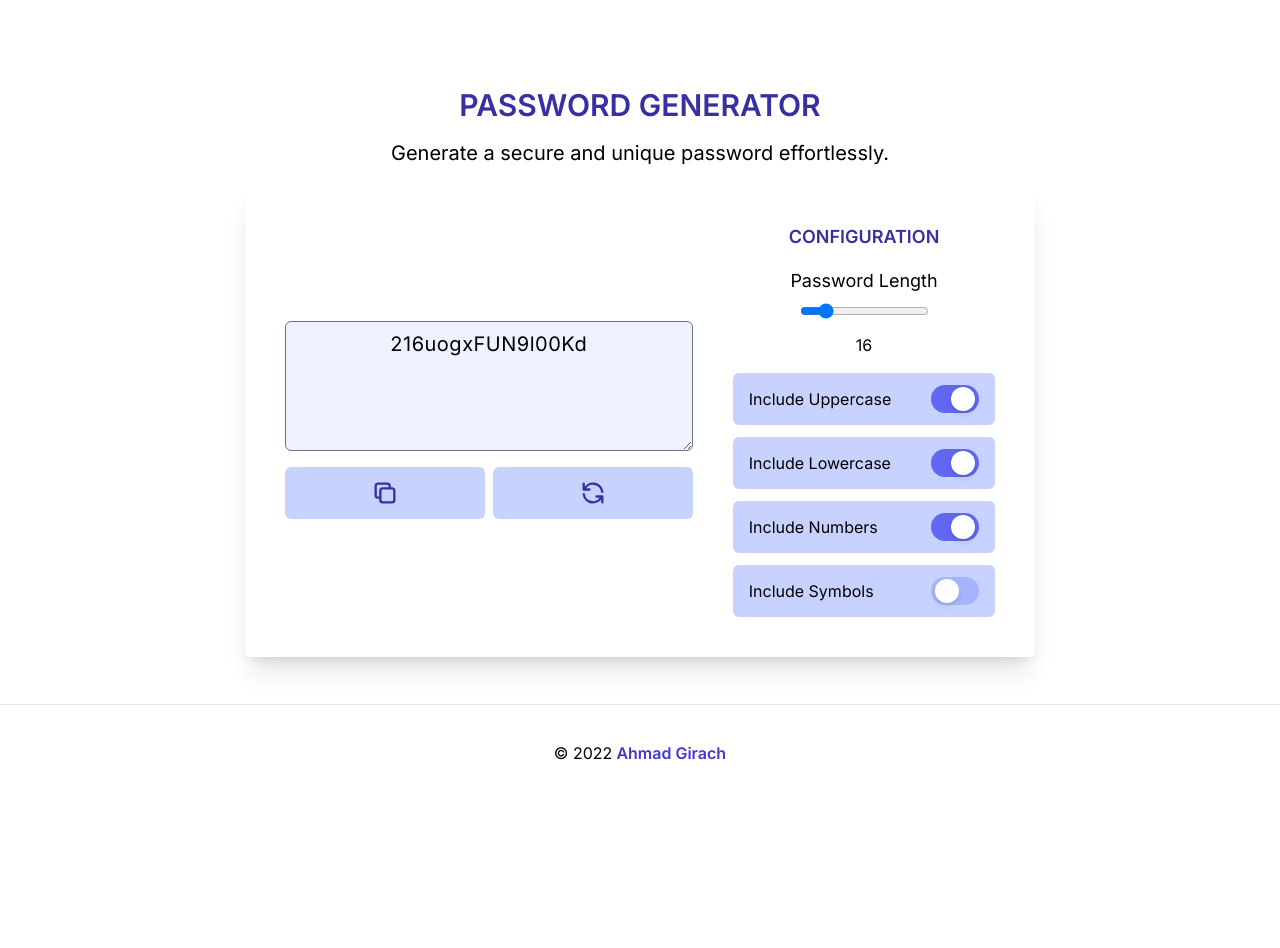
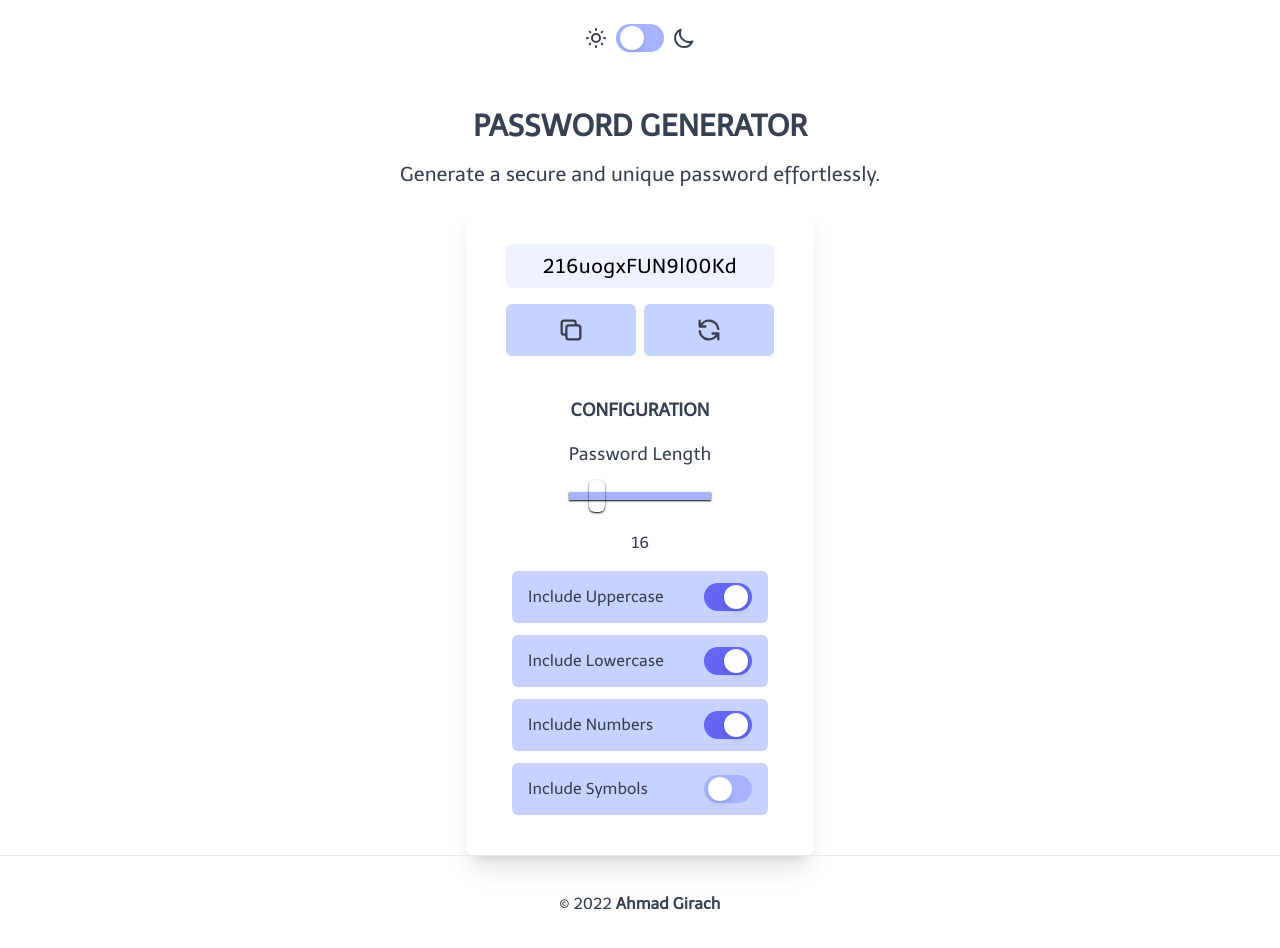
Before and after one commit to ahmadgirach/password-generator, a Next.js app: page / in a window 1280 px wide. Shown: the top 948 px of the page. Before the commit the page ends 800 px from the top, so only its background shows below. Built offline with nearby package versions, Linux system fonts and the light colour scheme.

Commit message:
[IMP] light/dark modes completed, misc imp

```diff
--- a/components/ConfigItem.tsx
+++ b/components/ConfigItem.tsx
@@ -10,7 +10,7 @@ type Props = {
 
 export const ConfigItem = ({ caption, id, checked, onChangeHandler }: Props) => {
     return (
-        <div className="flex justify-between items-center gap-10 rounded-md bg-indigo-200 px-4 py-3">
+        <div className="flex justify-between items-center gap-10 rounded-md bg-indigo-200 px-4 py-3 dark:text-darkPrimary">
             <p>{caption}</p>
             <ToggleButton id={id} checked={checked} onChangeHandler={onChangeHandler} />
         </div>
--- a/package.json
+++ b/package.json
@@ -6,7 +6,6 @@
     "start": "next start"
   },
   "dependencies": {
-    "@tailwindcss/forms": "^0.5.2",
     "next": "latest",
     "react": "18.1.0",
     "react-dom": "18.1.0"
--- a/pages/index.tsx
+++ b/pages/index.tsx
@@ -4,6 +4,7 @@ import React, { useEffect, useState } from 'react'
 import { generatePassword } from '../utils'
 import { Toaster, toast } from 'react-hot-toast'
 import { ConfigItem } from '../components/ConfigItem'
+import { ToggleButton } from '../components/ToggleButton'
 
 const Home: NextPage = () => {
 
@@ -13,6 +14,7 @@ const Home: NextPage = () => {
   const [numbers, setNumbers] = useState(true)
   const [symbols, setSymbols] = useState(false)
   const [length, setLength] = useState(16)
+  const [dark, setDark] = useState(false)
 
   const handleSliderChange = (e: React.ChangeEvent<HTMLInputElement>) => {
     setLength(e.target.valueAsNumber)
@@ -35,6 +37,19 @@ const Home: NextPage = () => {
     setSymbols(e.target.checked)
   }
 
+  const handleThemeChange = (e: React.ChangeEvent<HTMLInputElement>) => {
+    const { checked } = e.target
+    const root = typeof window !== 'undefined' ? window.document.documentElement : null
+    if (root) {
+      if (checked) {
+        root.classList.add('dark')
+      } else {
+        root.classList.remove('dark')
+      }
+    }
+    setDark(checked)
+  }
+
   const regeneratePassword = () => {
     const password = generatePassword(uppercase, lowercase, numbers, symbols, length)
     setPassword(password)
@@ -51,28 +66,42 @@ const Home: NextPage = () => {
   useEffect(regeneratePassword, [uppercase, lowercase, numbers, symbols, length])
 
   return (
-    <div className="flex flex-col items-center justify-center min-h-screen font-primary">
+    <div className="flex flex-col items-center justify-center min-h-screen font-primary text-gray-700 dark:bg-darkPrimary dark:text-darkSecondary">
       <Head>
-        <title>Password Manager</title>
+        <title>Secure Password Generator</title>
         <link rel="icon" href="/favicon.ico" />
       </Head>
 
-      <main className="w-full flex flex-1 flex-col items-center justify-center px-20 text-center gap-4">
-        <h2 className="font-bold text-3xl uppercase mt-10 text-indigo-800">Password Generator</h2>
+      <main className="w-full flex flex-1 flex-col items-center justify-center gap-4 px-20 text-center">
+        <div className="flex justify-end items-center gap-2 mt-6">
+          <button>
+            <svg xmlns="http://www.w3.org/2000/svg" className="h-6 w-6" fill="none" viewBox="0 0 24 24" stroke="currentColor" strokeWidth="2">
+              <path strokeLinecap="round" strokeLinejoin="round" d="M12 3v1m0 16v1m9-9h-1M4 12H3m15.364 6.364l-.707-.707M6.343 6.343l-.707-.707m12.728 0l-.707.707M6.343 17.657l-.707.707M16 12a4 4 0 11-8 0 4 4 0 018 0z" />
+            </svg>
+          </button>
+          <ToggleButton id='toggle' checked={dark} onChangeHandler={handleThemeChange} />
+          <button>
+            <svg xmlns="http://www.w3.org/2000/svg" className="h-6 w-6" fill="none" viewBox="0 0 24 24" stroke="currentColor" strokeWidth="2">
+              <path strokeLinecap="round" strokeLinejoin="round" d="M20.354 15.354A9 9 0 018.646 3.646 9.003 9.003 0 0012 21a9.003 9.003 0 008.354-5.646z" />
+            </svg>
+          </button>
+        </div>
+        <h2 className="font-bold text-3xl uppercase mt-10">Password Generator</h2>
         <h1 className="text-xl">Generate a secure and unique password effortlessly.</h1>
 
-        <section className="rounded-md shadow-xl bg-white flex flex-col md:flex-row justify-center items-center gap-10 p-10">
+        <section className="rounded-md shadow-xl flex flex-col justify-center items-center gap-10 p-10">
 
           <div className='flex flex-col justify-center items-center gap-4'>
-            <textarea name="password" id="password" cols={30} rows={4} value={password} className='bg-indigo-50 outline-none rounded-md text-center text-xl text-black tracking-wide' readOnly></textarea>
+            <input type="text" name="password" id="password" value={password} className='bg-indigo-50 outline-none rounded-md text-center text-xl text-black tracking-wide py-2 px-4 dark:text-darkPrimary dark:bg-indigo-200' readOnly />
+            {/* <textarea name="password" id="password" cols={40} rows={2} value={password} className='bg-indigo-50 outline-none rounded-md text-center text-xl text-black tracking-wide p-3' readOnly></textarea> */}
             <div className='w-full flex gap-2'>
-              <button title='Copy to Clipboard' onClick={copyToClipboard} className='bg-indigo-200 p-3 rounded-md w-1/2'>
-                <svg xmlns="http://www.w3.org/2000/svg" className='h-7 text-indigo-800 mx-auto' fill="none" viewBox="0 0 24 24" stroke="currentColor" strokeWidth="2">
+              <button title='Copy to Clipboard' onClick={copyToClipboard} className='bg-indigo-200 p-3 rounded-md w-1/2 dark:text-darkPrimary'>
+                <svg xmlns="http://www.w3.org/2000/svg" className='h-7 mx-auto' fill="none" viewBox="0 0 24 24" stroke="currentColor" strokeWidth="2">
                   <path strokeLinecap="round" strokeLinejoin="round" d="M8 16H6a2 2 0 01-2-2V6a2 2 0 012-2h8a2 2 0 012 2v2m-6 12h8a2 2 0 002-2v-8a2 2 0 00-2-2h-8a2 2 0 00-2 2v8a2 2 0 002 2z" />
                 </svg>
               </button>
-              <button title='Regenerate Password' onClick={regeneratePassword} className='bg-indigo-200 p-3 rounded-md w-1/2'>
-                <svg xmlns="http://www.w3.org/2000/svg" className='h-7 text-indigo-800 mx-auto' fill="none" viewBox="0 0 24 24" stroke="currentColor" strokeWidth="2">
+              <button title='Regenerate Password' onClick={regeneratePassword} className='bg-indigo-200 p-3 rounded-md w-1/2 dark:text-darkPrimary'>
+                <svg xmlns="http://www.w3.org/2000/svg" className='h-7 mx-auto' fill="none" viewBox="0 0 24 24" stroke="currentColor" strokeWidth="2">
                   <path strokeLinecap="round" strokeLinejoin="round" d="M4 4v5h.582m15.356 2A8.001 8.001 0 004.582 9m0 0H9m11 11v-5h-.581m0 0a8.003 8.003 0 01-15.357-2m15.357 2H15" />
                 </svg>
               </button>
@@ -80,10 +109,10 @@ const Home: NextPage = () => {
           </div>
 
           <div className='flex flex-col justify-center items-center gap-4'>
-            <h3 className="text-lg text-indigo-800 font-bold uppercase">Configuration</h3>
+            <h3 className="text-lg font-bold uppercase">Configuration</h3>
             <div className='space-y-2'>
               <p className='text-lg'>Password Length</p>
-              <input type="range" name="length" id="length" value={length} onChange={handleSliderChange} />
+              <input type="range" name="length" id="length" value={length} onChange={handleSliderChange} className='w-full h-10 mx-0 my-2 appearance-none dark:bg-darkPrimary focus:outline-none' />
               <p>{length}</p>
             </div>
             <div className="text-left space-y-3">
@@ -114,14 +143,13 @@ const Home: NextPage = () => {
             </div>
           </div>
 
-
         </section>
-      </main>
+      </main >
 
       <footer className="flex h-24 w-full items-center justify-center border-t">
         &copy; {new Date().getFullYear()}
         <a
-          className="text-indigo-700 font-bold"
+          className="font-bold"
           href="https://bio.link/ahmadgirach"
           target="_blank"
           rel="noopener noreferrer"
@@ -131,7 +159,7 @@ const Home: NextPage = () => {
       </footer>
 
       <Toaster />
-    </div>
+    </div >
   )
 }
 
--- a/styles/globals.css
+++ b/styles/globals.css
@@ -1,4 +1,4 @@
-@import url('https://fonts.googleapis.com/css2?family=Inter:wght@400;500;600&display=swap');
+@import url('https://fonts.googleapis.com/css2?family=Telex:wght@400;500;600&display=swap');
 
 @tailwind base;
 
@@ -18,6 +18,10 @@
     @apply translate-x-4
 }
 
+#toggle:checked~label div.toggle-dot {
+    @apply translate-x-4
+}
+
 #uppercase:checked~.toggle-label>div {
     @apply bg-indigo-500
 }
@@ -34,5 +38,41 @@
     @apply bg-indigo-500
 }
 
+#toggle:checked~.toggle-label>div {
+    @apply bg-indigo-500
+}
+
+input[type=range]::-webkit-slider-runnable-track {
+    @apply w-full h-2 cursor-pointer shadow-sm shadow-black bg-indigo-300 border border-black
+}
+
+input[type=range]::-webkit-slider-thumb {
+    @apply shadow-sm shadow-black border border-black h-8 w-4 rounded-md cursor-pointer appearance-none -mt-3
+}
+
+input[type=range]::-moz-range-track {
+    @apply w-full h-2 cursor-pointer shadow-sm shadow-black bg-indigo-500 border border-black rounded-md dark:bg-darkSecondary
+}
+
+input[type=range]::-moz-range-thumb {
+    @apply w-4 h-8 cursor-pointer shadow-sm shadow-black bg-white border border-black rounded-md dark:bg-neutral-300
+}
+
+input[type=range]::-ms-track {
+    @apply w-full h-3 cursor-pointer bg-transparent border-transparent text-transparent
+}
+
+input[type=range]::-ms-fill-lower {
+    @apply border border-black rounded-lg shadow-sm shadow-black bg-indigo-500
+}
+
+input[type=range]::-ms-fill-upper {
+    @apply border border-black rounded-lg shadow-sm shadow-black bg-indigo-500
+}
+
+input[type=range]::-ms-thumb {
+    @apply mt-px shadow-sm shadow-black border border-black h-8 w-4 rounded-md bg-white cursor-pointer dark:bg-neutral-300
+}
+
 @tailwind components;
 @tailwind utilities;
--- a/tailwind.config.js
+++ b/tailwind.config.js
@@ -1,5 +1,6 @@
 /** @type {import('tailwindcss').Config} */
 module.exports = {
+  darkMode: 'class',
   content: [
     './pages/**/*.{js,ts,jsx,tsx}',
     './components/**/*.{js,ts,jsx,tsx}',
@@ -7,11 +8,13 @@ module.exports = {
   theme: {
     extend: {
       fontFamily: {
-        primary: ['Inter', 'sans-serif']
+        primary: ['Telex', 'sans-serif']
+      },
+      colors: {
+        darkPrimary: '#0a192f',
+        darkSecondary: '#8892b0'
       }
     },
   },
-  plugins: [
-    require('@tailwindcss/forms')
-  ],
+  plugins: [],
 };
```
Also changed, not shown: 2 other files (tests, documents, lock files or other folders).
